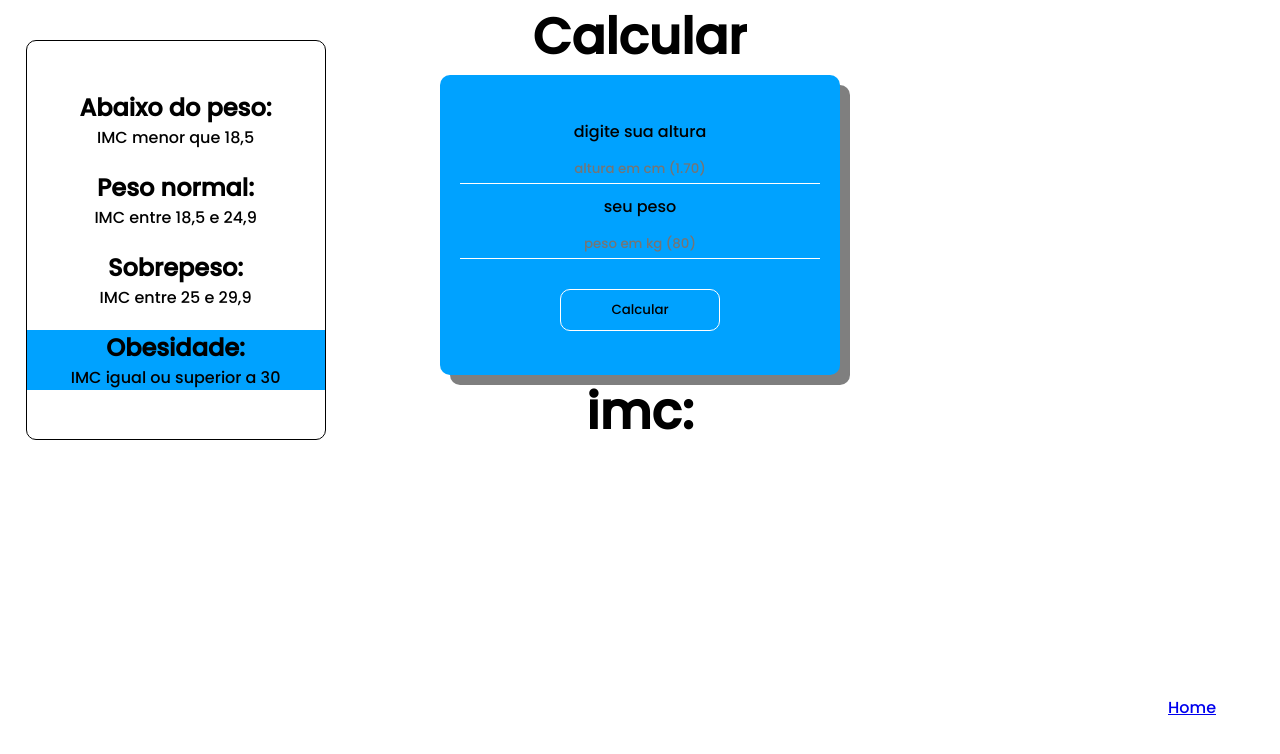
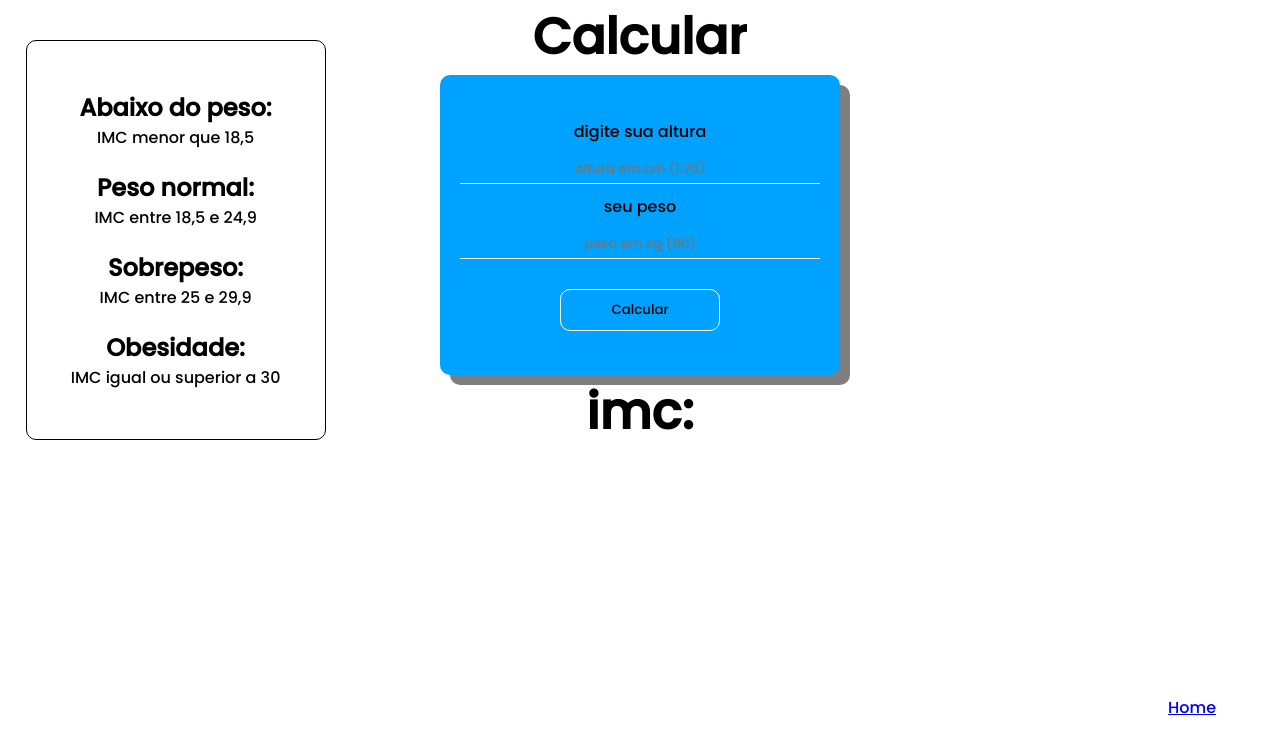
Before and after one commit to douglas-front/imc, a React (Vite) app: page /calc in a window 1280 px wide. Shown: the top 754 px of the page. Built offline with nearby package versions, Linux system fonts and the light colour scheme.

Commit message:
title novo

```diff
--- a/index.html
+++ b/index.html
@@ -7,7 +7,7 @@
     <link rel="preconnect" href="https://fonts.googleapis.com">
     <link rel="preconnect" href="https://fonts.gstatic.com" crossorigin>
     <link href="https://fonts.googleapis.com/css2?family=Poppins:wght@300;500&display=swap" rel="stylesheet">
-    <title>IMCOUTER</title>
+    <title>IMCOUT</title>
   </head>
   <body>
     <div id="root"></div>
--- a/src/pages/Calc/index.tsx
+++ b/src/pages/Calc/index.tsx
@@ -6,7 +6,7 @@ const Calc = () => {
   const [value, setValue] = useState<string>("");
   const [heightUser, setHeightUser] = useState<string>("0");
   const [weightUser, setWeightUser] = useState<string>("");
-  const [classe , setClasse] = useState<string>('obesidade')
+  const [classe , setClasse] = useState<string>('')
 
   // console.log(typeof(heightUser))
 
```
